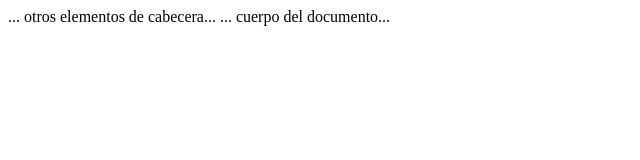
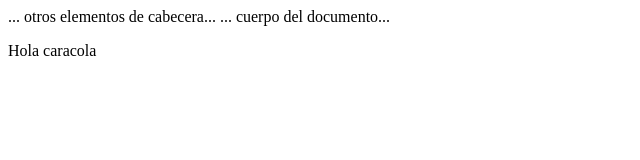
Before and after one commit to ElenaPrueba/ProyectoGit, a plain HTML site: page index.html in a window 1280 px wide. Shown: the full height of the page, 0-640 px from the left. Drawn offline with Linux system fonts and the light colour scheme.

Commit message:
Moificando index

```diff
--- a/index.html
+++ b/index.html
@@ -7,5 +7,6 @@
 </HEAD>
 <BODY>
 ... cuerpo del documento...
+<p>Hola caracola<p>
 </BODY>
 </HTML>
```
